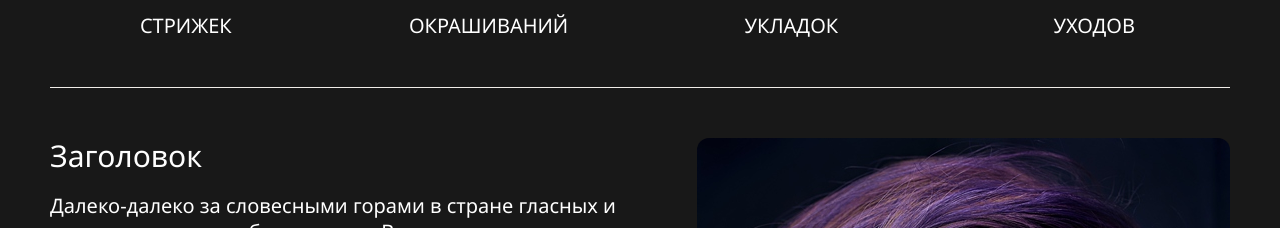
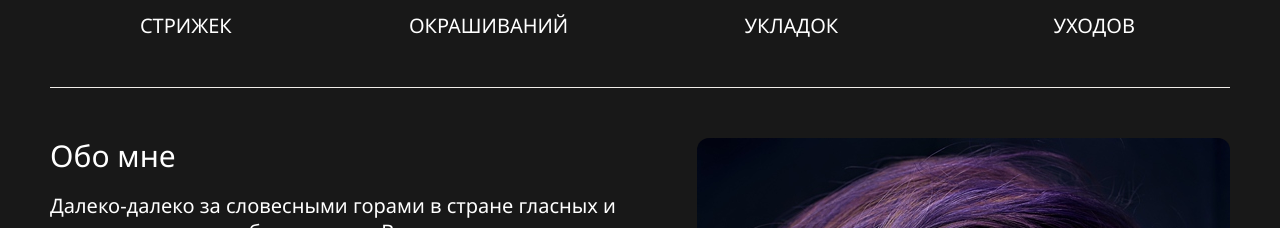
Before and after one commit to uladzimirfilipau/cojib, a React (Create React App) app: page /cojib/ in a window 1280 px wide. Shown: the part 1060-1288 px from the top of the page. Built offline with nearby package versions, Linux system fonts and the light colour scheme.

Commit message:
refactor: AboutMe

```diff
--- a/src/components/AboutMe/AboutMe.jsx
+++ b/src/components/AboutMe/AboutMe.jsx
@@ -2,7 +2,7 @@ import { tableCellsData } from '../../utils/consts';
 import './AboutMe.css';
 import cojibImage from '../../images/cojib-image.jpg';
 
-function AboutMe() {
+export default function AboutMe() {
   const tableCells = tableCellsData.map(({ title, letter, text }) => (
     <li key={text} className='aboutme__table-cell'>
       <p className='aboutme__cell-title'>
@@ -19,7 +19,7 @@ function AboutMe() {
 
       <article className='aboutme__article'>
         <figure className='aboutme__figure'>
-          <h2 className='aboutme__title'>Заголовок</h2>
+          <h2 className='aboutme__title'>Обо мне</h2>
 
           <figcaption className='aboutme__figcaption'>
             <p className='aboutme__text'>
@@ -60,5 +60,3 @@ function AboutMe() {
     </section>
   );
 }
-
-export default AboutMe;
```
